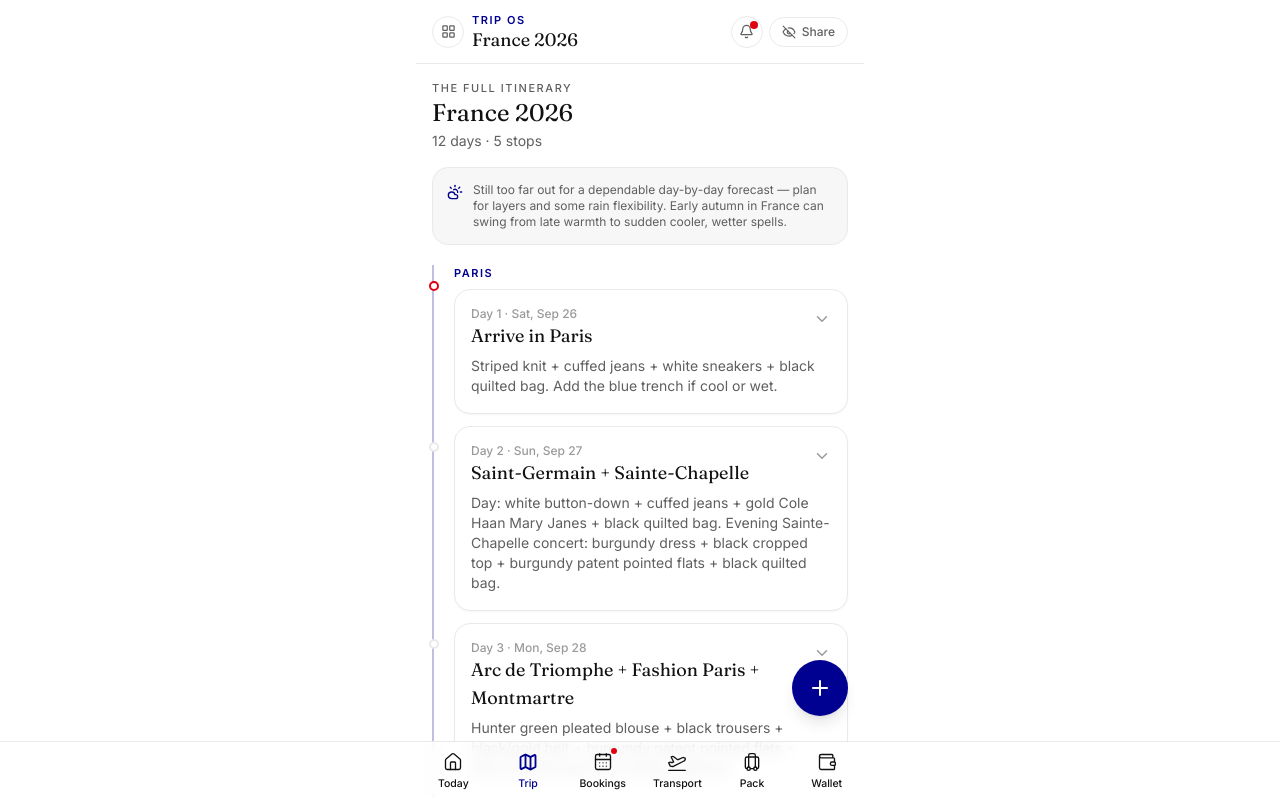
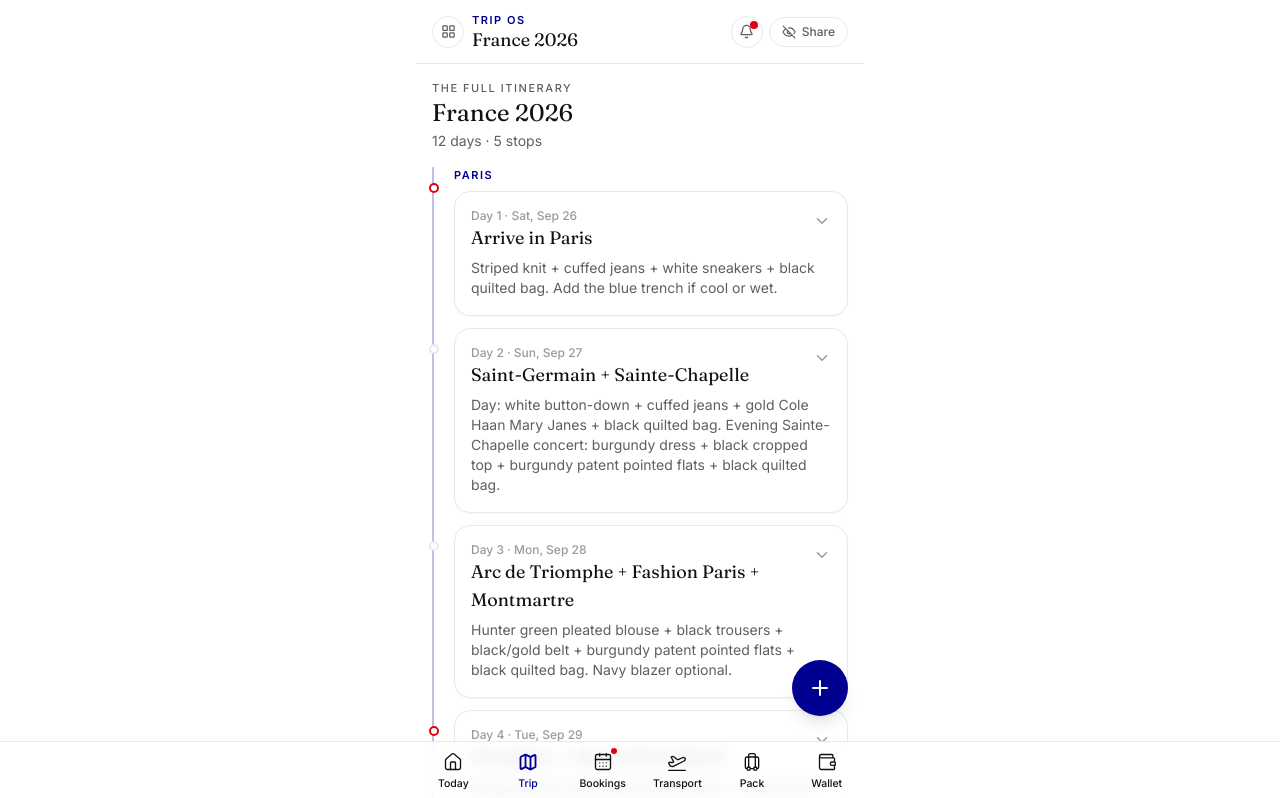
Before and after one commit to rosiecleansllc-byte/Trip-OS, a React (Vite) app: page /trip in a window 1280 px wide. Shown: the top 798 px of the page. Built offline with nearby package versions, Linux system fonts and the light colour scheme; no server answers.

Commit message:
Remove stale pre-trip France metadata

```diff
--- a/src/data/trips/france-2026.ts
+++ b/src/data/trips/france-2026.ts
@@ -26,11 +26,7 @@ export const franceTrip: Trip = {
     ],
     homeCurrency: 'USD',
     tripCurrency: 'EUR',
-    status: 'upcoming',
-    weatherDisclaimer:
-      'Still too far out for a dependable day-by-day forecast — plan for layers and some rain flexibility. Early autumn in France can swing from late warmth to sudden cooler, wetter spells.',
-    budgetNote:
-      'Cash lodging subtotal is ~$2,916 (Hôtel Vert and the Moxy were rebooked with points). Beyond that: food, Paris local transit/taxis/Bolt, rental-car fuel/tolls/parking, Riviera local transit, and incidentals — a sensible remaining allowance for all three is roughly $1,800–$2,500.',
+    status: 'active',
     outfitBoardImageUrl: '/images/outfits/france-2026-master-board.webp',
     coverImageUrl: '/images/trip-covers/france-2026.webp',
     coverAlt: 'France 2026 vintage travel stamp illustration of the Eiffel Tower and a hot air balloon',
```
